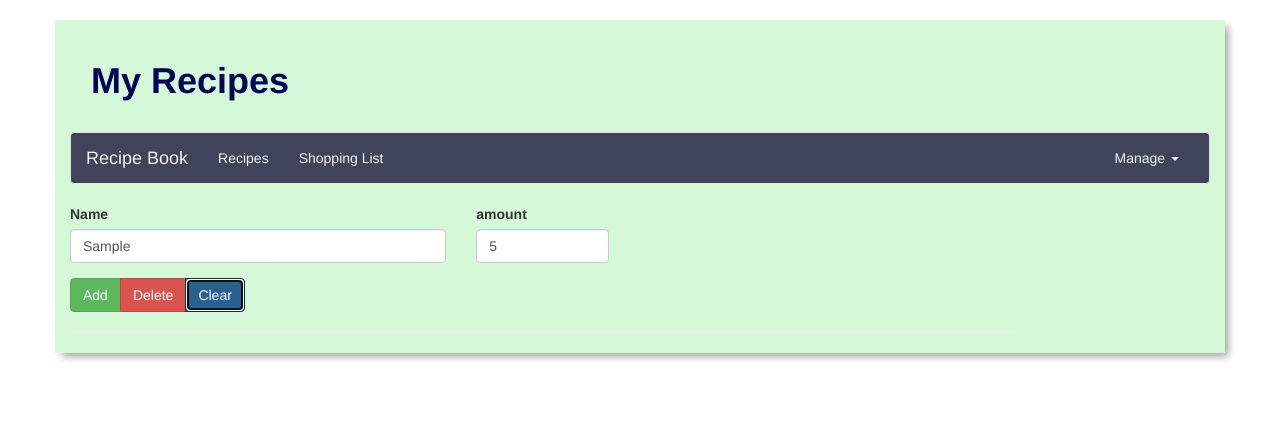
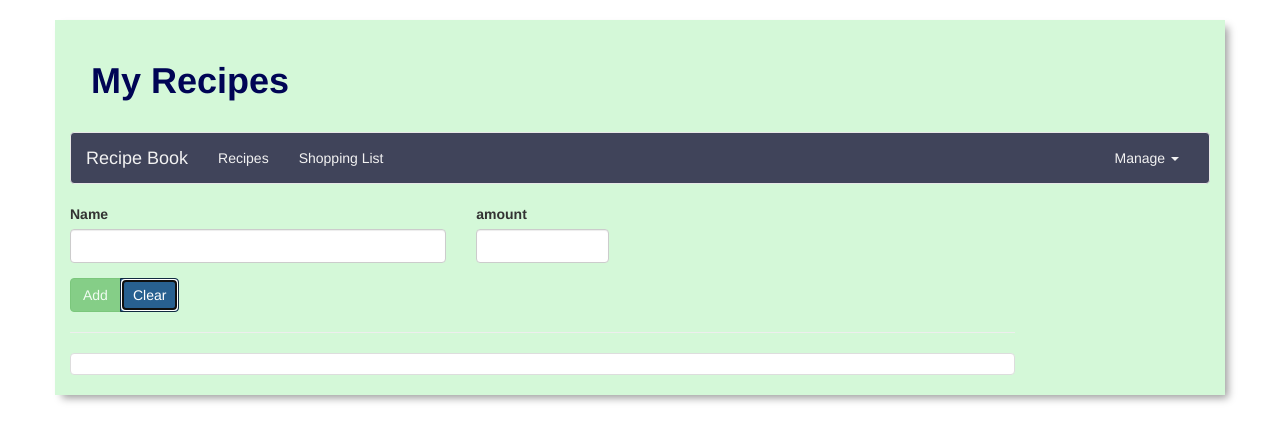
Before and after one commit to arkadij/recipe-app, an Angular app: page /shopping-list/1 in a window 1280 px wide. Both pictures are taken after typing "Sample", "5" into the empty fields and a click on the button "Clear". Shown: the top 442 px of the page. Built offline with nearby package versions, Linux system fonts and the light colour scheme.

Commit message:
update ing / del ing / validation

```diff
--- a/src/app/app.module.ts
+++ b/src/app/app.module.ts
@@ -16,6 +16,8 @@ import { PageNotFoundComponent } from './page-not-found/page-not-found.component
 import { AppRoutingModule } from './app-routing.module';
 import { AddNewRecipeComponent } from './core-components/recipe/add-new-recipe/add-new-recipe.component';
 import { StartComponent } from './core-components/recipe/start/start.component';
+import { RecipeEditComponent } from './core-components/recipe/recipe-edit/recipe-edit.component';
+
 
 
 @NgModule({
@@ -33,6 +35,7 @@ import { StartComponent } from './core-components/recipe/start/start.component';
     PageNotFoundComponent,
     AddNewRecipeComponent,
     StartComponent,
+    RecipeEditComponent,
   ],
   imports: [
     BrowserModule,
--- /dev/null
+++ b/src/app/core-components/recipe/recipe-edit/recipe-edit.component.html
@@ -0,0 +1 @@
+<p>recipe-edit works!</p>
--- /dev/null
+++ b/src/app/core-components/recipe/recipe-edit/recipe-edit.component.ts
@@ -0,0 +1,15 @@
+import { Component, OnInit } from '@angular/core';
+
+@Component({
+  selector: 'app-recipe-edit',
+  templateUrl: './recipe-edit.component.html',
+  styleUrls: ['./recipe-edit.component.css']
+})
+export class RecipeEditComponent implements OnInit {
+
+  constructor() { }
+
+  ngOnInit(): void {
+  }
+
+}
--- a/src/app/core-components/shopping/shopping-list-edit/shopping-list-edit.component.html
+++ b/src/app/core-components/shopping/shopping-list-edit/shopping-list-edit.component.html
@@ -1,6 +1,6 @@
 <div class="row">
     <div class="col-xs-12">
-        <form>
+        <form (ngSubmit)="onSubmit(f)" #f="ngForm">
             <div class="row">
                 <div class="col-sm-5 form-group">
                     <label for="">Name</label>
@@ -8,8 +8,12 @@
                     type="text"
                     id="name"
                     class="form-control"
-                    #nameInput
+                    name="name"
+                    ngModel
+                    required
+                    [pattern]="'^[A-Za-z]*$'"
                     >
+                <span *ngIf="">The Values you entered are invalid.</span>
                 </div>
                 <div class="col-sm-2 form-group">
                     <label for="">amount</label>
@@ -17,22 +21,35 @@
                     type="number"
                     id="amount"
                     class="form-control"
-                    #amountInput
+                    name="amount"
+                    ngModel
+                    required
+                    [pattern]="'^[1-9]+[0-9]*$'"
                     >
                 </div>
+                <!-- <div class="col-sm-2 form-group">
+                    <label for="">Unit</label>
+                    <select>
+                        <option value="grams">g</option>
+                        <option value="grams">ml</option>
+                        <option value="grams">cm</option>
+                    </select>
+                </div> -->
             </div>
+
+
             <div class="flex row">
                 <div class="flex btn-group col-xs-12">
                     <!-- Add -->
                     <button
                     class="btn btn-success"
-                    (click)="addItem()"
-
-                    >Add</button>
+                    [disabled]="!f.valid"
+                    >{{editMode ? 'Update' :  'Add'}}</button>
                     <!-- Delete -->
                     <button
+                    *ngIf="editMode"
                     class="btn btn-danger"
-                    (click)="delFromRecipe()"
+                    (click)="onDelete()"
                     >Delete</button>
                     <!-- Clear -->
                     <button
--- a/src/app/core-components/shopping/shopping-list-edit/shopping-list-edit.component.ts
+++ b/src/app/core-components/shopping/shopping-list-edit/shopping-list-edit.component.ts
@@ -1,4 +1,7 @@
-import { Component, ElementRef, OnInit, ViewChild } from '@angular/core';
+import { Subscription } from 'rxjs';
+import { NgForm } from '@angular/forms';
+import { Component, OnInit, OnDestroy, ViewChild } from '@angular/core';
+
 import { Ingredient } from 'src/app/shared/ingredient.model';
 import { ShoppingListService } from '../shopping-list.service';
 
@@ -7,27 +10,46 @@ import { ShoppingListService } from '../shopping-list.service';
   templateUrl: './shopping-list-edit.component.html',
   styleUrls: ['./shopping-list-edit.component.css']
 })
-export class ShoppingListEditComponent implements OnInit {
-
-  @ViewChild('nameInput') nameInputRef: ElementRef;
-  @ViewChild('amountInput') amountInputRef: ElementRef;
-
-
+export class ShoppingListEditComponent implements OnInit, OnDestroy {
+  @ViewChild('f', {static:false}) shoppinglistForm : NgForm;
+  editMode = false;
+  editedItemIndex : number;
+  editedItem: Ingredient;
+  subscription: Subscription;
   constructor(private shoppingListService: ShoppingListService) { }
 
   ngOnInit(): void {
+    this.subscription = this.shoppingListService.startedEditing.subscribe((index: number) => {
+      this.editMode = true;
+      this.editedItemIndex = index;
+      this.editedItem = this.shoppingListService.getIngredient(index);
+      this.shoppinglistForm.setValue({
+        name: this.editedItem.name,
+        amount: this.editedItem.amount
+      })
+    });
   }
 
-  addItem(){
-    const ingName = this.nameInputRef.nativeElement.value;
-    const ingAmount = this.amountInputRef.nativeElement.value;
-    const newIngredient = new Ingredient(ingName, ingAmount);
-    this.shoppingListService.addIngredient(newIngredient);
+  ngOnDestroy(): void {
+    this.subscription.unsubscribe();
   }
-  delFromRecipe(){
 
+  onSubmit(form: NgForm){
+    const value = form.value;
+    const newIngredient = new Ingredient(value.name, value.amount);
+    if(this.editMode){
+      this.shoppingListService.updateIngredient(this.editedItemIndex, newIngredient)
+    } else {
+      this.shoppingListService.addIngredient(newIngredient);
+    }
+    this.editMode = false;
+  }
+  onDelete(){
+    this.shoppingListService.deleteIngredient(this.editedItemIndex);
+    this.clearInputFields();
   }
   clearInputFields(){
-
+    this.shoppinglistForm.reset();
+    this.editMode = false;
   }
 }
--- a/src/app/core-components/shopping/shopping-list.service.ts
+++ b/src/app/core-components/shopping/shopping-list.service.ts
@@ -1,20 +1,26 @@
+import { Ingredient } from './../../shared/ingredient.model';
+
 
 import { Injectable } from '@angular/core';
 import { Subject } from 'rxjs';
-
-import { Ingredient } from 'src/app/shared/ingredient.model';
-
 
 
 @Injectable({providedIn: 'root'})
 export class ShoppingListService {
     ingredientsChanged = new Subject<Ingredient[]>();
     private ingredients: Ingredient[] = [];
-
+    startedEditing = new Subject<number>();
     constructor() { }
 
     getIngredients(){
     return this.ingredients.slice();
+    }
+    getIngredient(index: number){
+        return this.ingredients[index];
+    }
+    updateIngredient(index: number, newIngredient: Ingredient){
+        this.ingredients[index] = newIngredient;
+        this.ingredientsChanged.next(this.ingredients.slice());
     }
 
     addIngredient(ingredient: Ingredient){
@@ -27,5 +33,9 @@ export class ShoppingListService {
         this.ingredients.push(...ingredients);
         this.ingredientsChanged.next(this.ingredients.slice());
     }
+    deleteIngredient(index: number){
+        this.ingredients.splice(index, 1);
+        this.ingredientsChanged.next(this.ingredients.slice());
+    }
 
 }
--- a/src/app/core-components/shopping/shopping-list/shopping-list.component.html
+++ b/src/app/core-components/shopping/shopping-list/shopping-list.component.html
@@ -6,7 +6,8 @@
             <a
             class="list-group-item"
             style="cursor: pointer"
-            *ngFor="let ingredient of ingredients"
+            *ngFor="let ingredient of ingredients; let i=index"
+            (click)="onEditItem(i)"
             >
             {{ingredient.name}} {{ingredient.amount}}
             </a>
--- a/src/app/core-components/shopping/shopping-list/shopping-list.component.ts
+++ b/src/app/core-components/shopping/shopping-list/shopping-list.component.ts
@@ -29,4 +29,7 @@ export class ShoppingListComponent implements OnInit, OnDestroy {
   ngOnDestroy(): void {
     this.igChangeSub.unsubscribe();
   }
+  onEditItem(index: number){
+    this.shoppingListService.startedEditing.next(index);
+  }
 }
```
Also changed, not shown: src/app/core-components/recipe/recipe-edit/recipe-edit.component.css (added), 1 other file (tests, documents, lock files or other folders).
